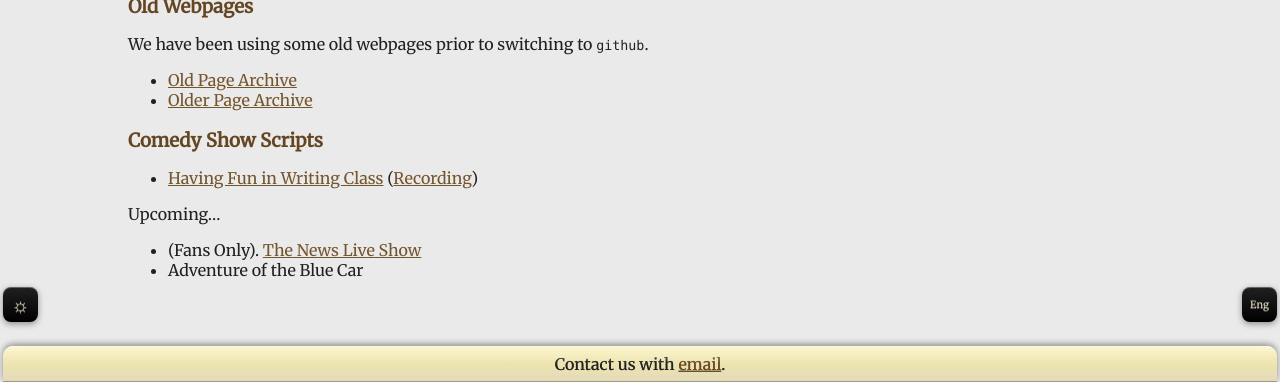
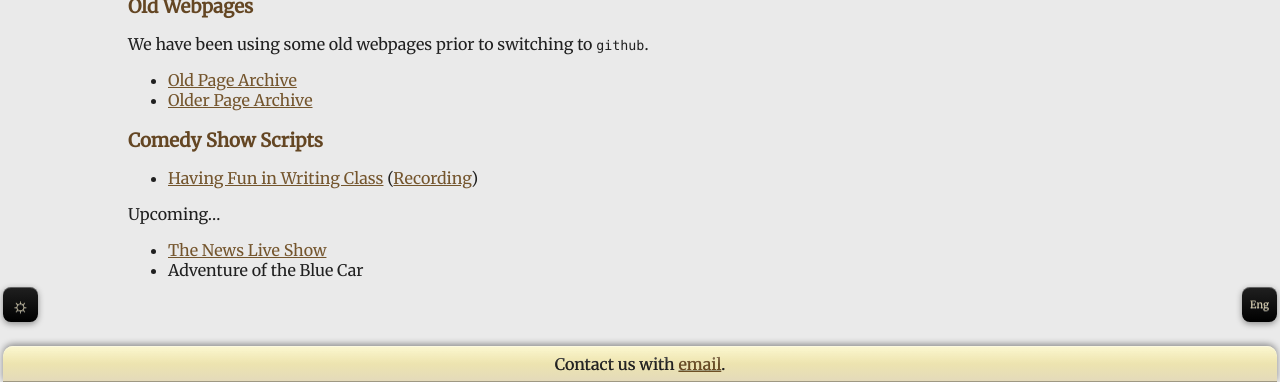
Before and after one commit to Bear-Resort/bear-resort.github.io, a Jekyll site: the page built from archive/index.md, in a window 1280 px wide, cut to the strip 518-900 px from the top of the page. Built offline with Jekyll 4.4.1, drawn with Linux system fonts in a browser that asks for light colours.

Commit message:
unlock the news show

```diff
--- a/archive/index.md
+++ b/archive/index.md
@@ -31,7 +31,7 @@ title-chn: "归档"
 
 <span class="eng">Upcoming...</span><span class="chn">即将到来</span>
 
-- <span class="eng">(Fans Only).</span><span class="chn">(粉丝独享).</span> [<span class="eng">The News Live Show</span><span class="chn">新闻直播秀</span>](语言-新闻秀.pdff)
+- [<span class="eng">The News Live Show</span><span class="chn">新闻直播秀</span>](语言-新闻秀.pdf)
 - <span class="eng">Adventure of the Blue Car</span><span class="chn">小蓝车奇遇记</span>
 
 
```
Also changed, not shown: 1 other file.
